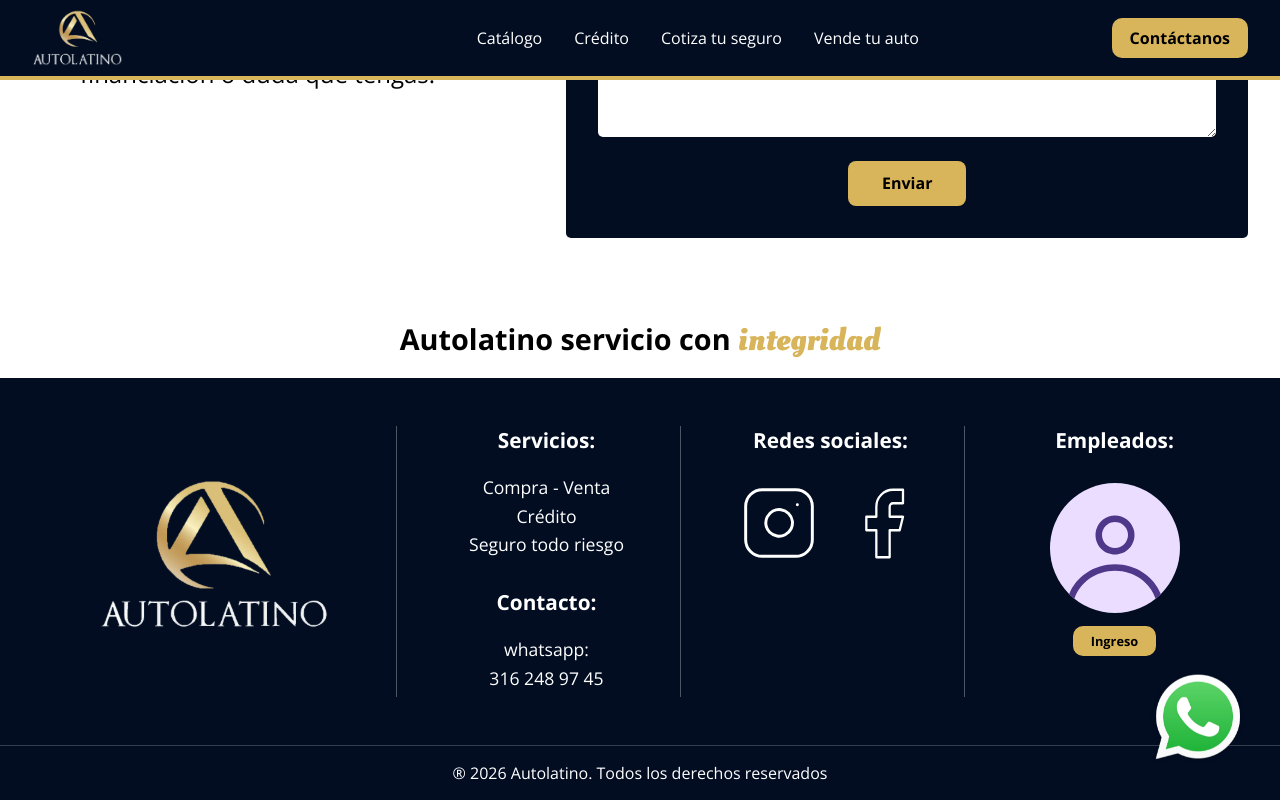
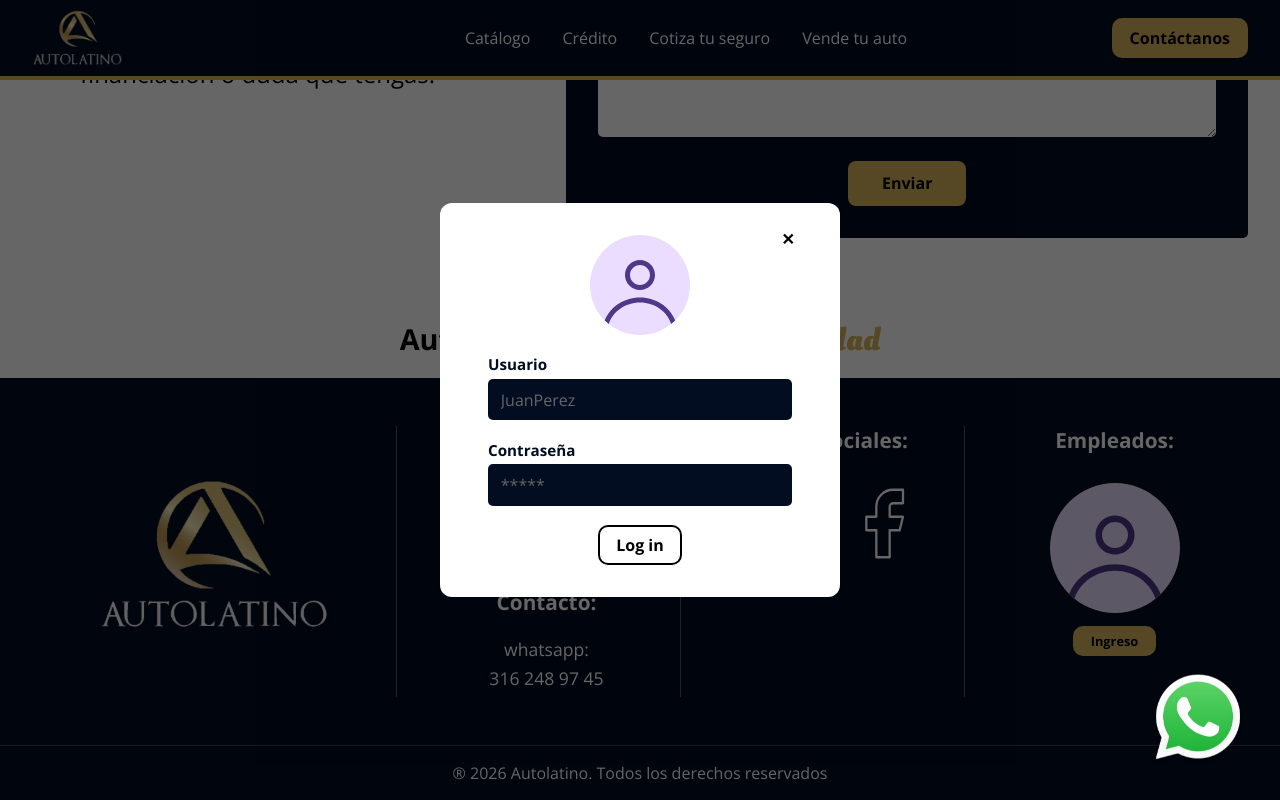
Before and after one commit to Nato89/autolatino, a React (Vite) app: page / in a window 1280 px wide. Both pictures are taken after a click on the button "Ingreso". Shown: the part 4299-5099 px from the top of the page. Built offline with nearby package versions, Linux system fonts and the light colour scheme.

Commit message:
feat: se creo el modal de ingreso y se corrigieron errores en el navbar

```diff
--- /dev/null
+++ b/src/components/admin/LoginModal/LoginModal.module.css
@@ -0,0 +1,100 @@
+/* ============================================
+   1. NO SE QUE VA AQUÍ
+   ============================================ */
+
+.modalOverlay {
+    position: fixed;
+    top: 0;
+    left: 0;
+    width: 100vw;
+    height: 100vh;
+    background-color: rgba(0, 0, 0, 0.6);
+    display: flex;
+    align-items: center;
+    justify-content: center;
+    z-index: 1000;
+}
+
+.modalContent {
+    background-color: #FFFFFF;
+    padding: 2rem 3rem;
+    border-radius: 12px;
+    display: flex;
+    flex-direction: column;
+    align-items: center;
+    gap: 1.2rem;
+    position: relative;
+    max-width: 400px;
+    width: 90%;
+}
+
+.avatar {
+    width: 100px;
+    height: 100px;
+}
+
+.field {
+    display: flex;
+    flex-direction: column;
+    gap: 0.3rem;
+    width: 100%;
+}
+
+.field label {
+    font-family: var(--font-body);
+    font-size: 0.95rem;
+    font-weight: 600;
+    color: var(--bg-nav);
+}
+
+.field input {
+    width: 100%;
+    padding: 0.6rem 0.8rem;
+    border: none;
+    border-radius: 5px;
+    background-color: var(--bg-nav);
+    color: #FFFFFF;
+    font-family: var(--font-body);
+    font-size: 1rem;
+    outline: none;
+}
+
+.closeBtn {
+    position: absolute;
+    top: 1rem;
+    right: 2rem;
+    width: 40px;
+    height: 40px;
+    border-radius: 50%;
+    background-color: transparent;
+    border: 1px solid transparent;
+    color: #000000;
+    font-size: 1rem;
+    font-weight: 700;
+    cursor: pointer;
+    display: flex;
+    align-items: center;
+    justify-content: center;
+    transition: all 0.2s ease;
+}
+
+.closeBtn:hover {
+    border-color: #000000;
+    transform: scale(1.15);
+}
+
+.field input::placeholder {
+    color: #666666;
+}
+
+.loginBtnWrapper button {
+    background-color: #FFFFFF;
+    color: #000000;
+    border: 2px solid #000000;
+}
+
+.loginBtnWrapper button:hover {
+    background-color: var(--gold-primary);
+    color: #FFFFFF;
+    border-color: #FFFFFF;
+}
--- /dev/null
+++ b/src/components/admin/LoginModal/LoginModal.tsx
@@ -0,0 +1,55 @@
+import styles from './LoginModal.module.css';
+import avatarIcon from '../../../assets/images/Iconos/avatar.svg';
+import { useState } from 'react';
+import Button from '../../common/Button/Button';
+
+interface LoginModalProps {
+    onClose: () => void;
+}
+
+const LoginModal = ({ onClose }: LoginModalProps) => {
+    const [usuario, setUsuario ] = useState('');
+    const [password, setPassword] = useState('');
+    const handleLogin = () => {
+        console.log('Usuario:', usuario);
+        console.log('Contraseña:', password);
+    };
+
+    return (
+        <div className={styles.modalOverlay}>
+            <div className={styles.modalContent}>
+                <button className={styles.closeBtn} onClick={onClose}>✕</button>
+
+                <img src={avatarIcon} alt="Empleado" className={styles.avatar} />
+
+                <div className={styles.field}>
+                    <label>Usuario</label>
+                    <input
+                        type="text"
+                        placeholder="JuanPerez"
+                        value={usuario}
+                        onChange={(e) => setUsuario(e.target.value)}
+                    />
+                </div>
+
+                <div className={styles.field}>
+                    <label>Contraseña</label>
+                    <input
+                        type="password"
+                        placeholder="*****"
+                        value={password}
+                        onChange={(e) => setPassword(e.target.value)}
+                    />
+                </div>
+
+                <div className={styles.loginBtnWrapper}>
+                    <Button size="medium" onClick={handleLogin}>
+                        Log in
+                    </Button>
+                </div>
+            </div>
+        </div>
+    );
+}
+
+export default LoginModal;
--- a/src/components/common/Footer/Footer.tsx
+++ b/src/components/common/Footer/Footer.tsx
@@ -4,8 +4,11 @@ import instagramIcon from '../../../assets/images/Iconos/instagram.svg';
 import facebookIcon from '../../../assets/images/Iconos/facebook.svg';
 import avatarIcon from '../../../assets/images/Iconos/avatar.svg';
 import Button from '../Button/Button';
+import { useState } from 'react';
+import LoginModal from '../../admin/LoginModal/LoginModal';
 
 const Footer = () => {
+    const [showLogin, setShowLogin] = useState(false);
     return (
         <footer className={styles.footer}>
             {/* Franja superior */}
@@ -51,7 +54,7 @@ const Footer = () => {
                 <div className={styles.colEmpleados}>
                     <h3>Empleados:</h3>
                     <img src={avatarIcon} alt="Empleado" className={styles.avatar} />
-                    <Button size="small">Ingreso</Button>
+                    <Button size="small" onClick={() => setShowLogin(true)}>Ingreso</Button>
                 </div>
             </div>
 
@@ -59,6 +62,7 @@ const Footer = () => {
             <div className={styles.bottomBanner}>
                 <p>® 2026 Autolatino. Todos los derechos reservados</p>
             </div>
+            {showLogin && <LoginModal onClose={() => setShowLogin(false)} />}
         </footer>
     );
 };
--- a/src/components/common/navbar/Navbar.module.css
+++ b/src/components/common/navbar/Navbar.module.css
@@ -31,14 +31,27 @@
     margin-top: 0.2rem;
 }
 
-.menu  {
+.menuWrapper {
+    flex: 1;
+    display: flex;
+    justify-content: center;
+}
+
+.menu {
+    position: relative;
     display: flex;
     align-items: center;
+    justify-content: center;
     gap: 2rem;
     list-style: none;
     margin: 0;
     padding: 0;
-    margin-left: 10rem;
+    width: 100%;
+}
+
+.menu li:last-child {
+    position: absolute;
+    right: 0;
 }
 
 .menu li a {
@@ -55,25 +68,60 @@
     transform: scale(1.15);
 }
 
-/* Se eliminó este código, pues se creo un componente botón, de igual forma lo dejo en caso de */
-/* .ctaBtn {
-    background-color: var(--gold-primary);
-    color: var(--text-dark);
-    border: 2px solid transparent;
-    height: 40px;
-    padding: 0.5rem 1.5rem;
-    border-radius: 10px;
-    font-weight: 700;
+.menuBtn {
+    display: none;
+    background: none;
+    border: none;
     cursor: pointer;
-    font-family: var(--font-body);
-    font-size: 1rem;
-    align-items: center;
-    transition: transform 0.2s ease, background-color 0.2s ease, color 0.2s ease, border-color 0.2s ease;
+    padding: 0;
 }
 
-.ctaBtn:hover {
-  background-color: var(--hover-gold);
-  color: #ffffff;
-  transform: scale(1.08);
-  border-color: #ffffff;
-} */
+.menuBtn img {
+    width: 40px;
+    height: auto;
+}
+
+@media (max-width: 768px) {
+    .menuBtn {
+        display: block;
+        margin-left: auto;
+    }
+
+    .menuWrapper {
+        flex: none;
+    }
+
+    .menu {
+        display: none;
+        flex-direction: column;
+        position: fixed;
+        top: 80px;
+        left: 0;
+        width: 100vw;
+        height: calc(100vh - 80px);
+        background-color: var(--bg-nav);
+        padding: 3rem 2rem;
+        gap: 2.5rem;
+        margin-left: 0;
+        z-index: 999;
+        align-items: flex-end;
+        justify-content: flex-start;
+    }
+
+    .menu li:last-child {
+        position: static;
+    }
+
+    .menuOpen {
+        display: flex;
+    }
+
+    .menu li a {
+        font-size: 1.8rem;
+    }
+
+    .menu li button {
+        font-size: 1.8rem;
+        padding: 1rem 2rem;
+    }
+}
--- a/src/components/common/navbar/navbar.tsx
+++ b/src/components/common/navbar/navbar.tsx
@@ -3,9 +3,13 @@ import logoIcon from '../../../assets/images/SVG/logo-icon.svg';
 import logoText from '../../../assets/images/SVG/logo-text.svg';
 import Button from '../Button/Button.tsx';
 import { useNavigate } from 'react-router-dom';
+import { useState } from 'react';
+import menuIcon from '../../../assets/images/Iconos/menu.svg';
 
 const Navbar = () => {
     const navigate = useNavigate();
+    const [isMenuOpen, setIsMenuOpen] = useState(false);
+
     return (
         <nav className={styles.navbar}>
             {/* Logo */}
@@ -17,14 +21,24 @@ const Navbar = () => {
                 <img src={logoText} alt="AutoLatino" className={styles.logoText} />
             </div>
 
+            {/* Botón hamburguesa */}
+            <button
+                className={styles.menuBtn}
+                onClick={() => setIsMenuOpen(!isMenuOpen)}
+            >
+                <img src={menuIcon} alt="Menú" />
+            </button>
+
             {/* Menú */}
-            <ul className={styles.menu}>
+            <div className={styles.menuWrapper}>
+                <ul className={`${styles.menu} ${isMenuOpen ? styles.menuOpen : ''}`}>
                     {/* Catálogo */}
                     <li>
                         <a
                             href="#catalogo"
                             onClick={(e) => {
                                 e.preventDefault();
+                                setIsMenuOpen(false);
                                 const element = document.getElementById('catalogo');
                                 if (element) {
                                     const offset = 80;
@@ -43,6 +57,7 @@ const Navbar = () => {
                             href="#credito"
                             onClick={(e) => {
                                 e.preventDefault();
+                                setIsMenuOpen(false);
                                 const element = document.getElementById('credito');
                                 if (element) {
                                     element.scrollIntoView({ behavior: 'smooth' });
@@ -74,12 +89,13 @@ const Navbar = () => {
                             Vende tu auto
                         </a>
                     </li>
-            </ul>
 
                     {/* Botón de contacto */}
+                    <li>
                         <Button
                             size="medium"
                             onClick={() => {
+                                setIsMenuOpen(false);
                                 const element = document.getElementById('contacto');
                                 if (element) {
                                     element.scrollIntoView({ behavior: 'smooth' });
@@ -88,6 +104,9 @@ const Navbar = () => {
                         >
                             Contáctanos
                         </Button>
+                    </li>
+                </ul>
+            </div>
         </nav>
     );
 };
--- a/src/components/public/Credito/Credito.tsx
+++ b/src/components/public/Credito/Credito.tsx
@@ -65,7 +65,12 @@ const Credito = () => {
                         <Button size="large">Revisar proceso</Button>
                     </div>
                     <div className={`${styles.dudaWrapper} ${styles.dudaWrapperRelative}`}>
-                        <Button size="large">
+                        <Button
+                            size="large"
+                            onClick={() => {
+                                window.open('https://wa.me/573162489745?text=Hola,%20tengo%20una%20duda%20sobre%20el%20proceso%20de%20crédito', '_blank');
+                            }}
+                        >
                             Tienes alguna duda?
                             <img
                                 src="/src/assets/images/Iconos/wa.png"
```
Also changed, not shown: src/assets/images/Iconos/menu.svg (added). Lines whose indentation alone changed are shown as unchanged.
